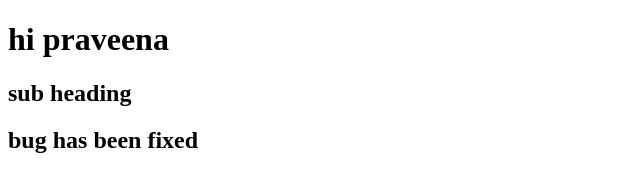
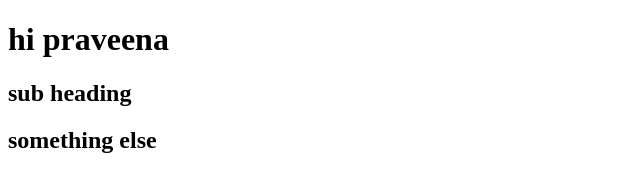
Before and after one commit to praveenaaaron/first-repository, a plain HTML site: page Index.html in a window 1280 px wide. Shown: the whole page, without its empty margins (0-640 px from the left). Drawn offline with Linux system fonts and the light colour scheme.

Commit message:
Update Index.html

```diff
--- a/Index.html
+++ b/Index.html
@@ -2,5 +2,5 @@
 <html>
     <h1>hi praveena</h1>
     <h2>sub heading</h2>
-    <h2>bug has been fixed </h2>
+    <h2>something else </h2>
 </html>
```
